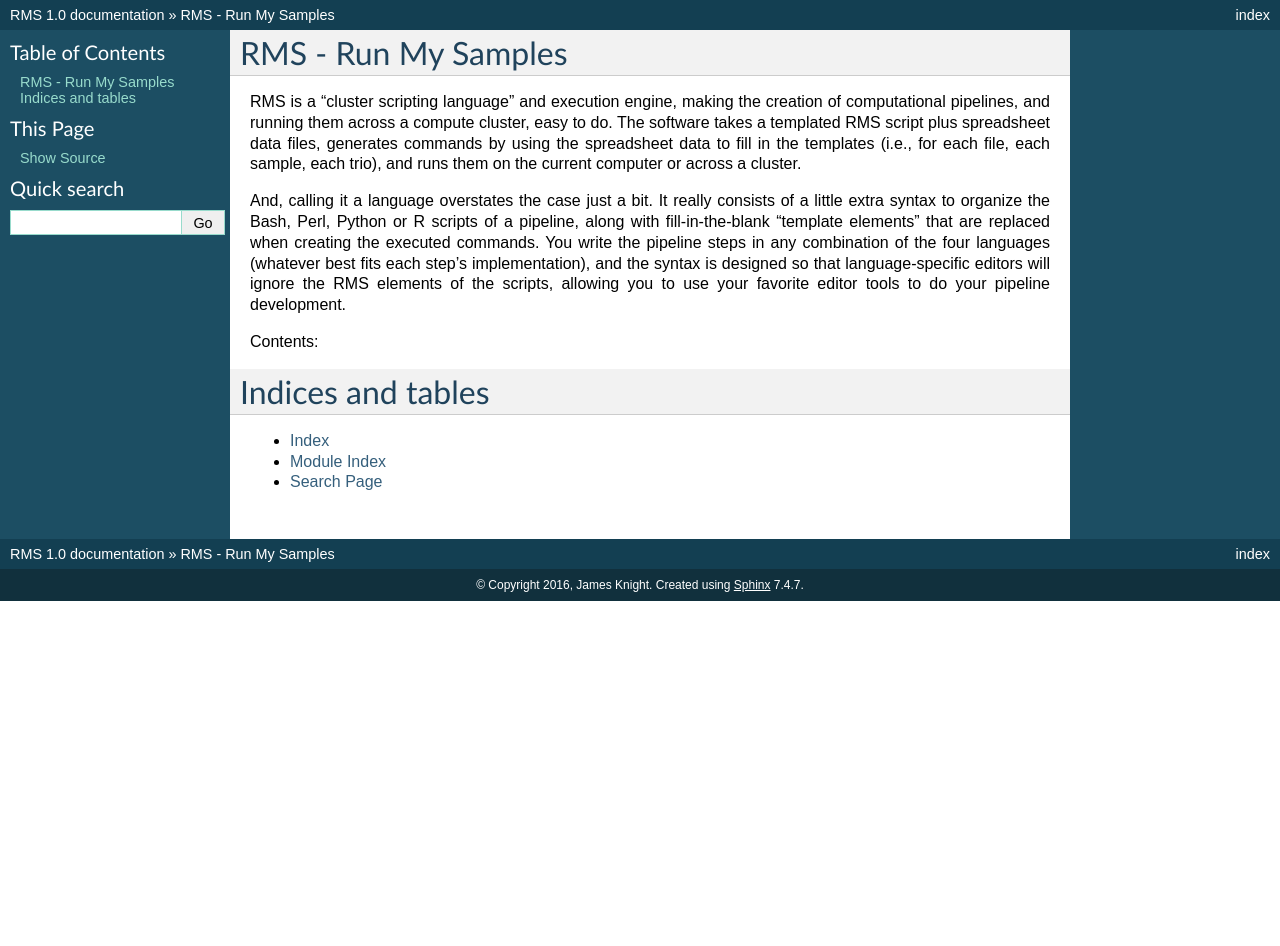
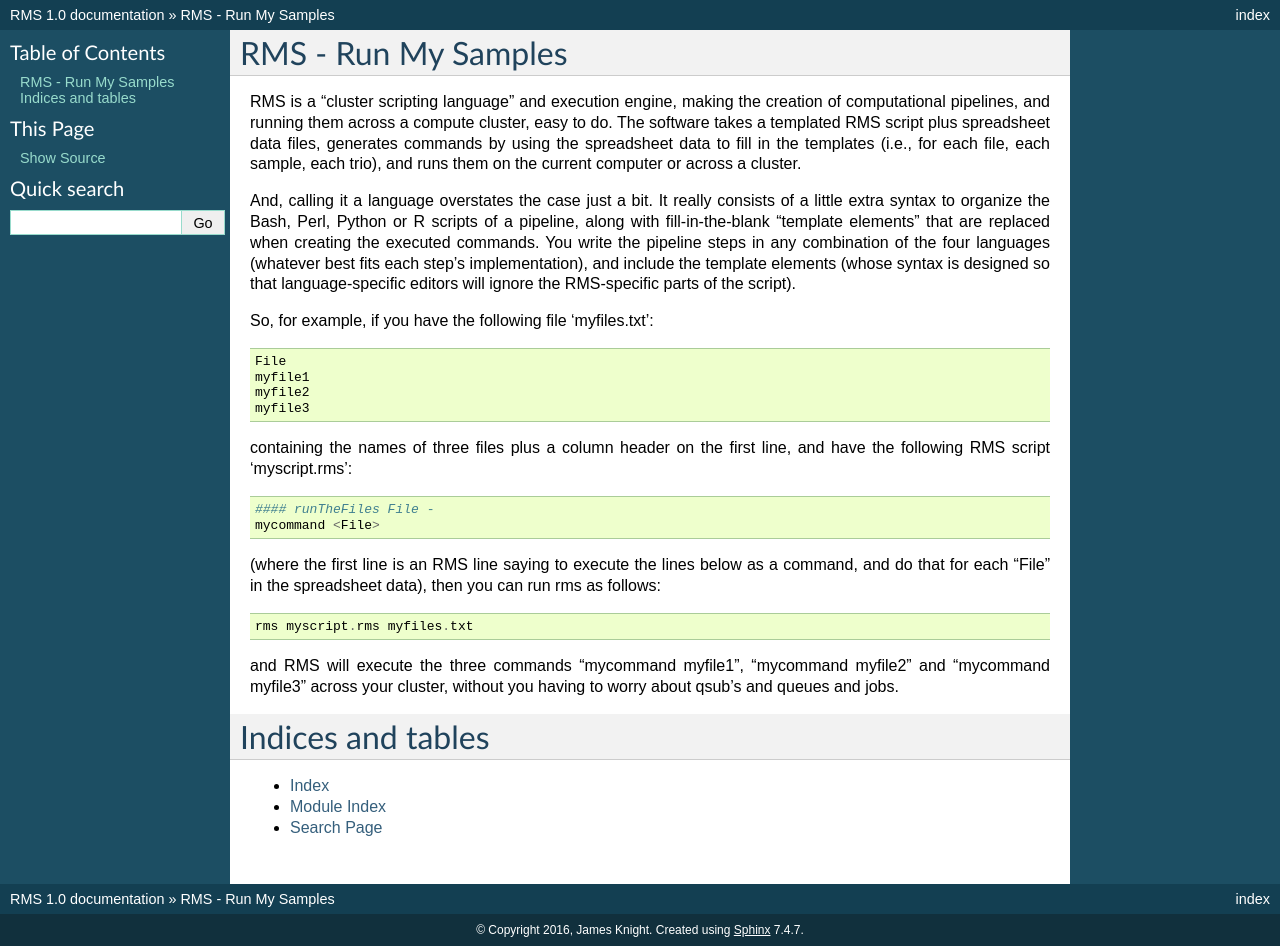
Before and after one commit to knightjimr/rms, a Sphinx documentation site: the page built from docs/index.rst, in a window 1280 px wide. Built offline with Sphinx 7.4.7, drawn with Linux system fonts in a browser that asks for light colours; before the commit the page ends 900 px from its top, so only the background shows below that.

Commit message:
Added text

```diff
--- a/docs/index.rst
+++ b/docs/index.rst
@@ -16,11 +16,29 @@ And, calling it a language overstates the case just a bit.  It really consists o
 syntax to organize the Bash, Perl, Python or R scripts of a pipeline, along with fill-in-the-blank
 “template elements” that are replaced when creating the executed commands.  You write the pipeline
 steps in any combination of the four languages (whatever best fits each step’s implementation),
-and the syntax is designed so that language-specific editors will ignore the RMS elements of the
-scripts, allowing you to use your favorite editor tools to do your pipeline development.
+and include the template elements (whose syntax is designed so that language-specific editors will
+ignore the RMS-specific parts of the script).
 
+So, for example, if you have the following file 'myfiles.txt': ::
 
-Contents:
+   File
+   myfile1
+   myfile2
+   myfile3
+
+containing the names of three files plus a column header on the first line, and have the following RMS
+script 'myscript.rms': ::
+
+   #### runTheFiles File -
+   mycommand <File>
+
+(where the first line is an RMS line saying to execute the lines below as a command, and do that for each "File"
+in the spreadsheet data), then you can run rms as follows: ::
+
+   rms myscript.rms myfiles.txt
+
+and RMS will execute the three commands "mycommand myfile1", "mycommand myfile2" and "mycommand myfile3"
+across your cluster, without you having to worry about qsub's and queues and jobs.
 
 .. toctree::
    :maxdepth: 2
```
